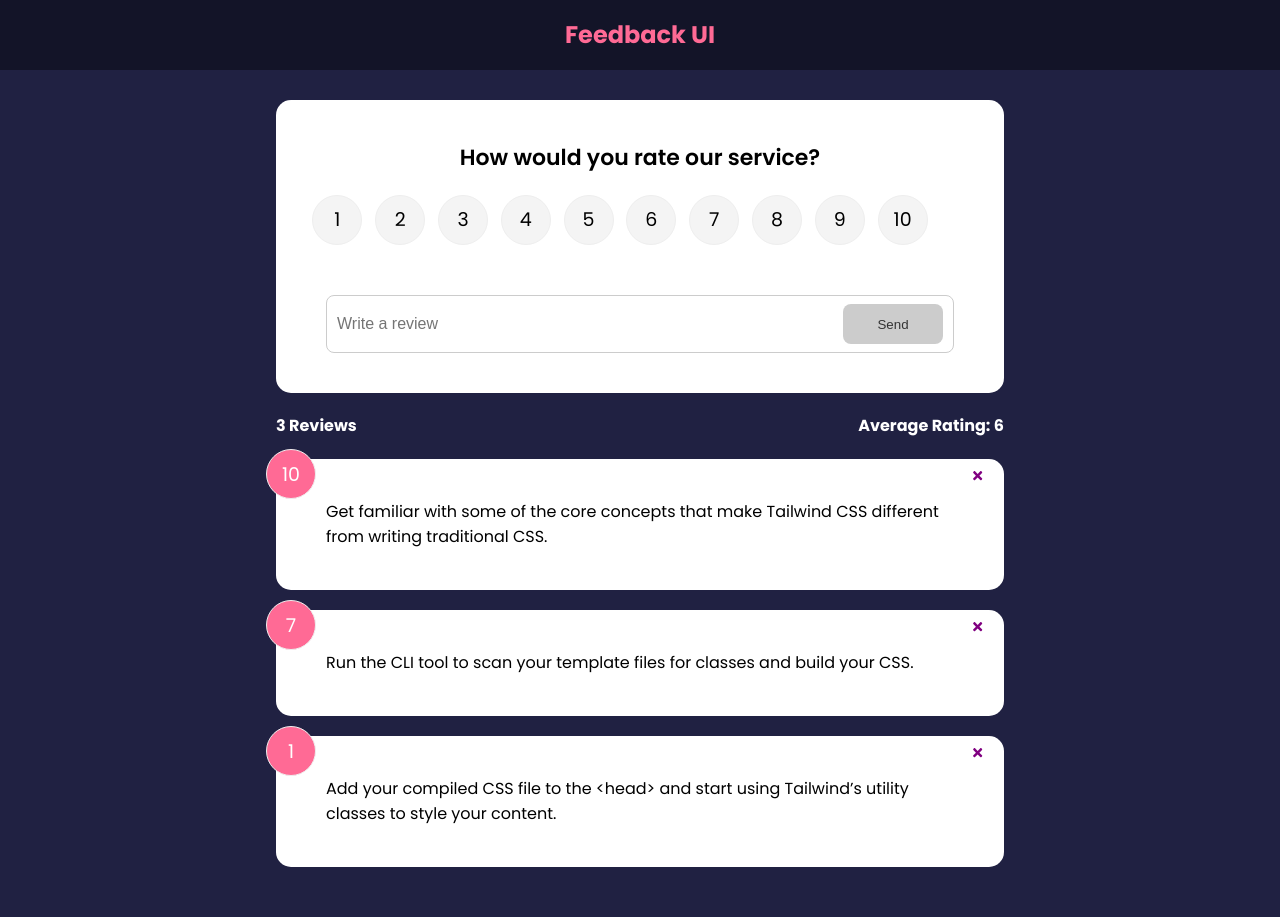
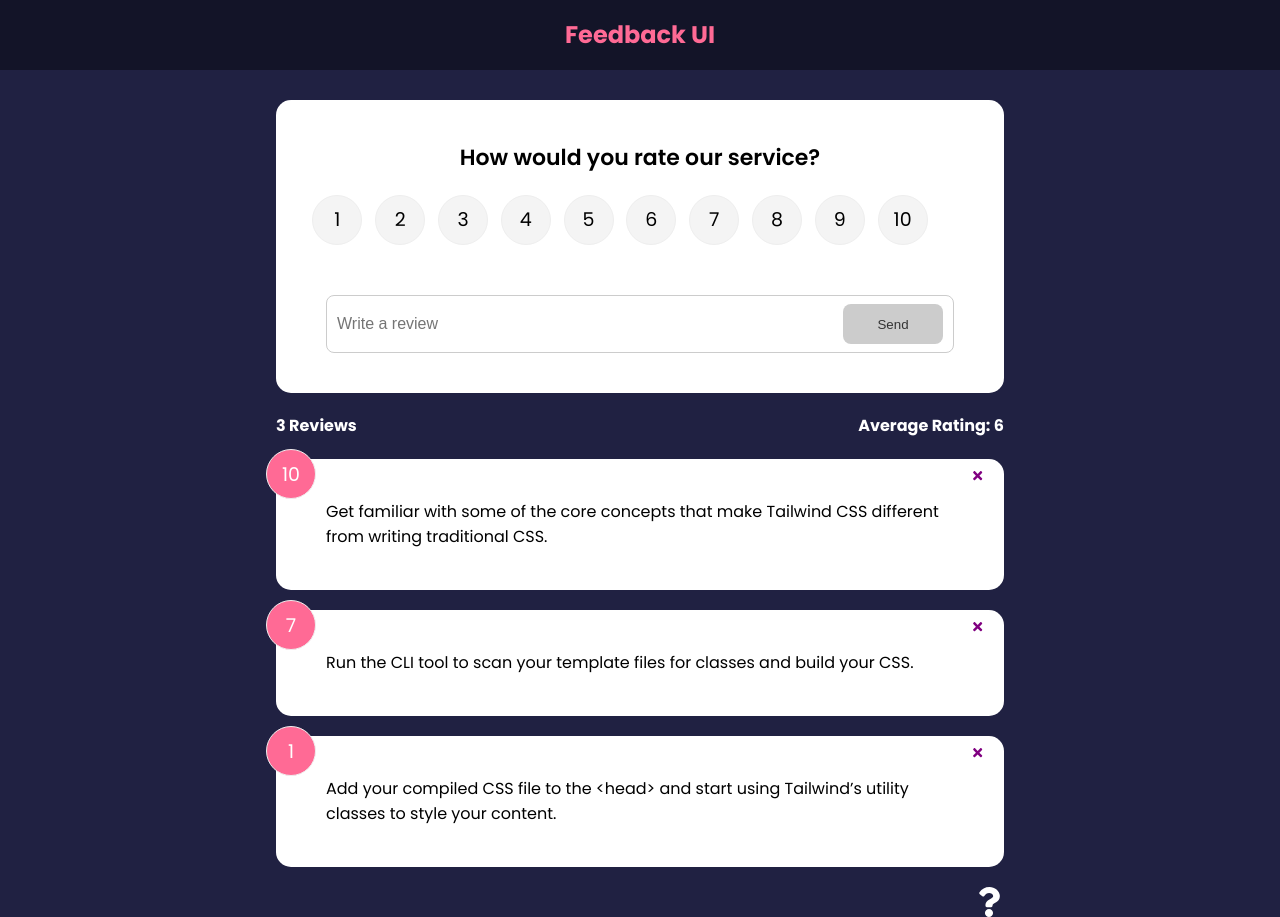
Before and after one commit to frontendmyfriend/feedback_app_Traversy_react, a React (Create React App) app: page / in a window 1280 px wide. Before the commit the page ends 887 px from the top, so only its background shows below. Built offline with nearby package versions, Linux system fonts and the light colour scheme.

Commit message:
added about page

```diff
--- a/src/App.js
+++ b/src/App.js
@@ -7,6 +7,7 @@
 import FeedbackStats from "./components/FeedbackStats"
 import FeedbackForm from "./components/FeedbackForm"
 import AboutPage from './pages/AboutPage'
+import AboutIconLink from './components/AboutIconLink'
 
 
 
@@ -48,7 +49,8 @@
 
                     </Route>
                     <Route path='/about' element={<AboutPage />} />
-              </Routes>
+                </Routes>
+                <AboutIconLink />
             </div>
         </Router>
     )
```
